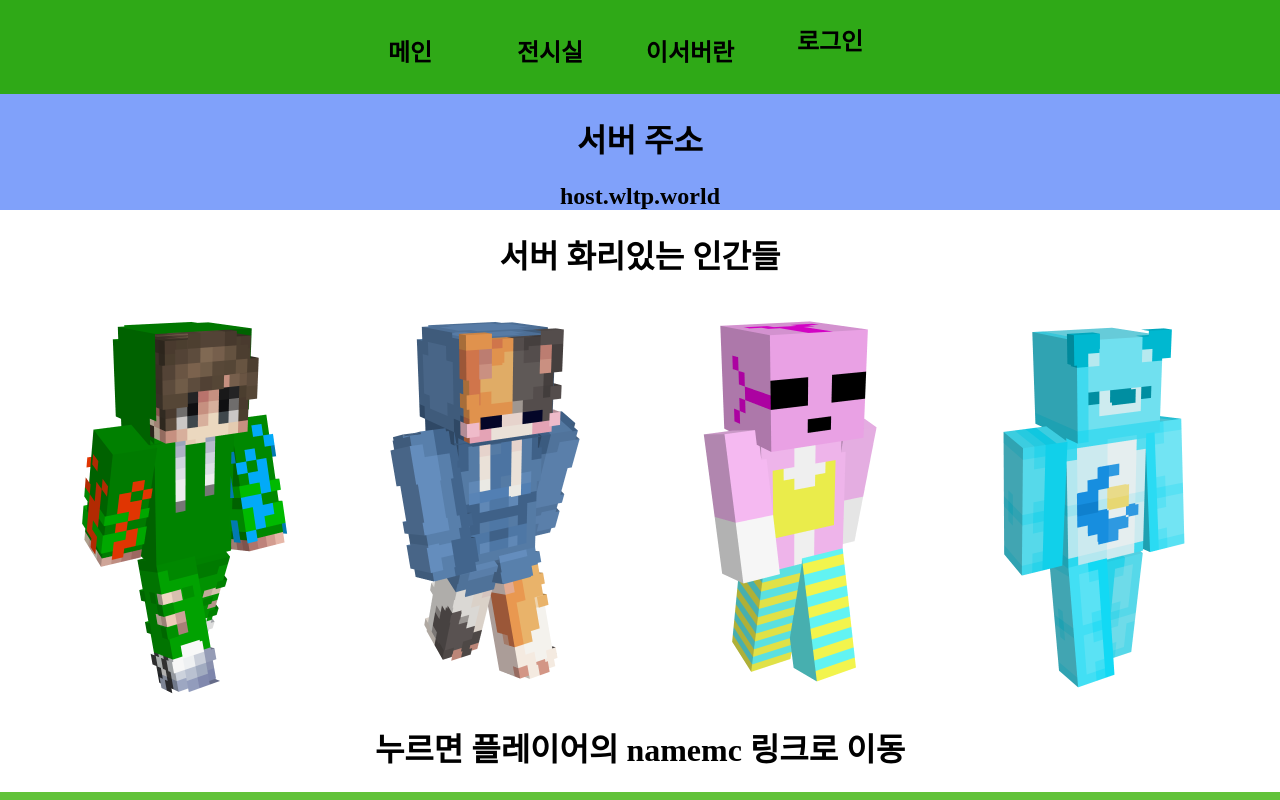
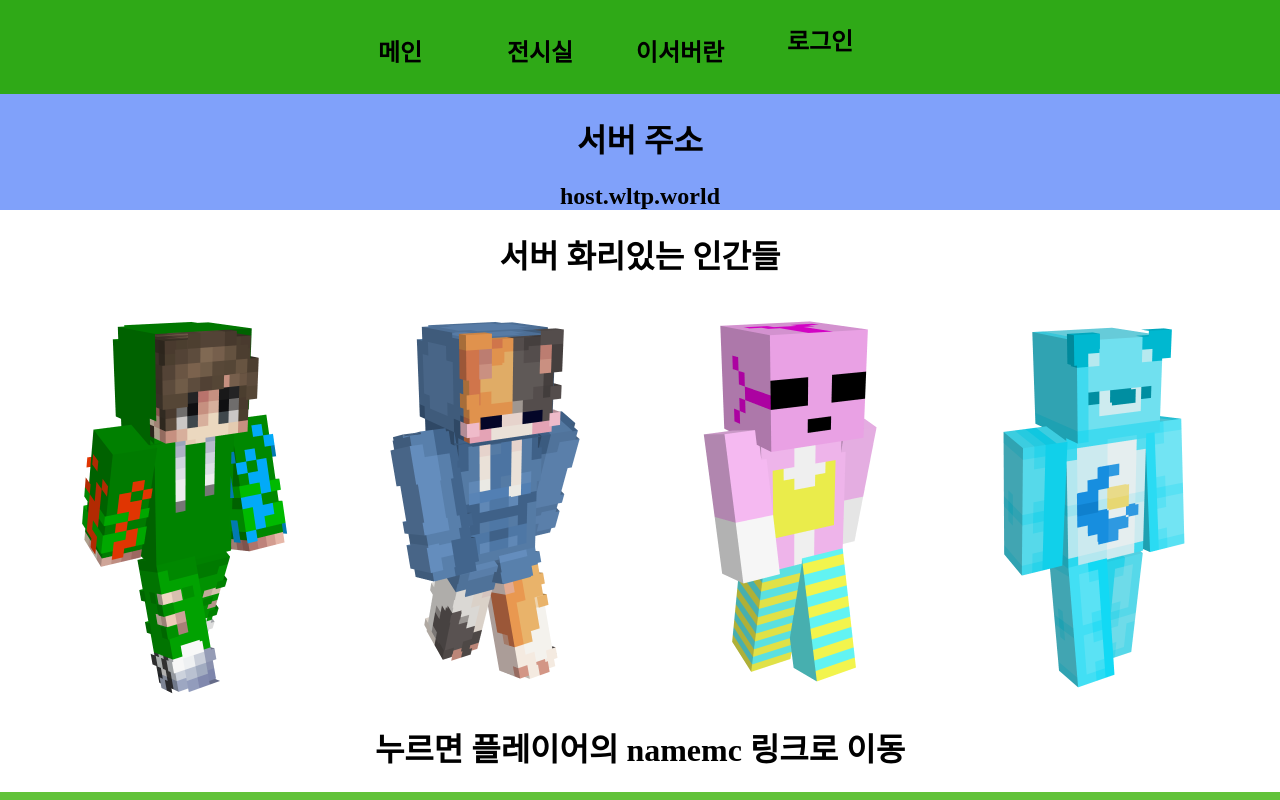
Before and after one commit to chrishan0321/wltp_website, a Django app: template templates/main/main.html in a window 1280 px wide. Run offline with Django 5.2, Linux system fonts and the light colour scheme; the template is opened without the code that fills it, so the values that code supplies are empty; some web fonts are replaced.

Commit message:
path added

```diff
--- a/templates/main/main.html
+++ b/templates/main/main.html
@@ -64,7 +64,7 @@
 
                         </div>
                     </div>
-                    <div class-menu>
+                    <div class="menu">
                         <h2 class="taskbar_1">
                             <a href="login">로그인</a>
                         </h2>
```
